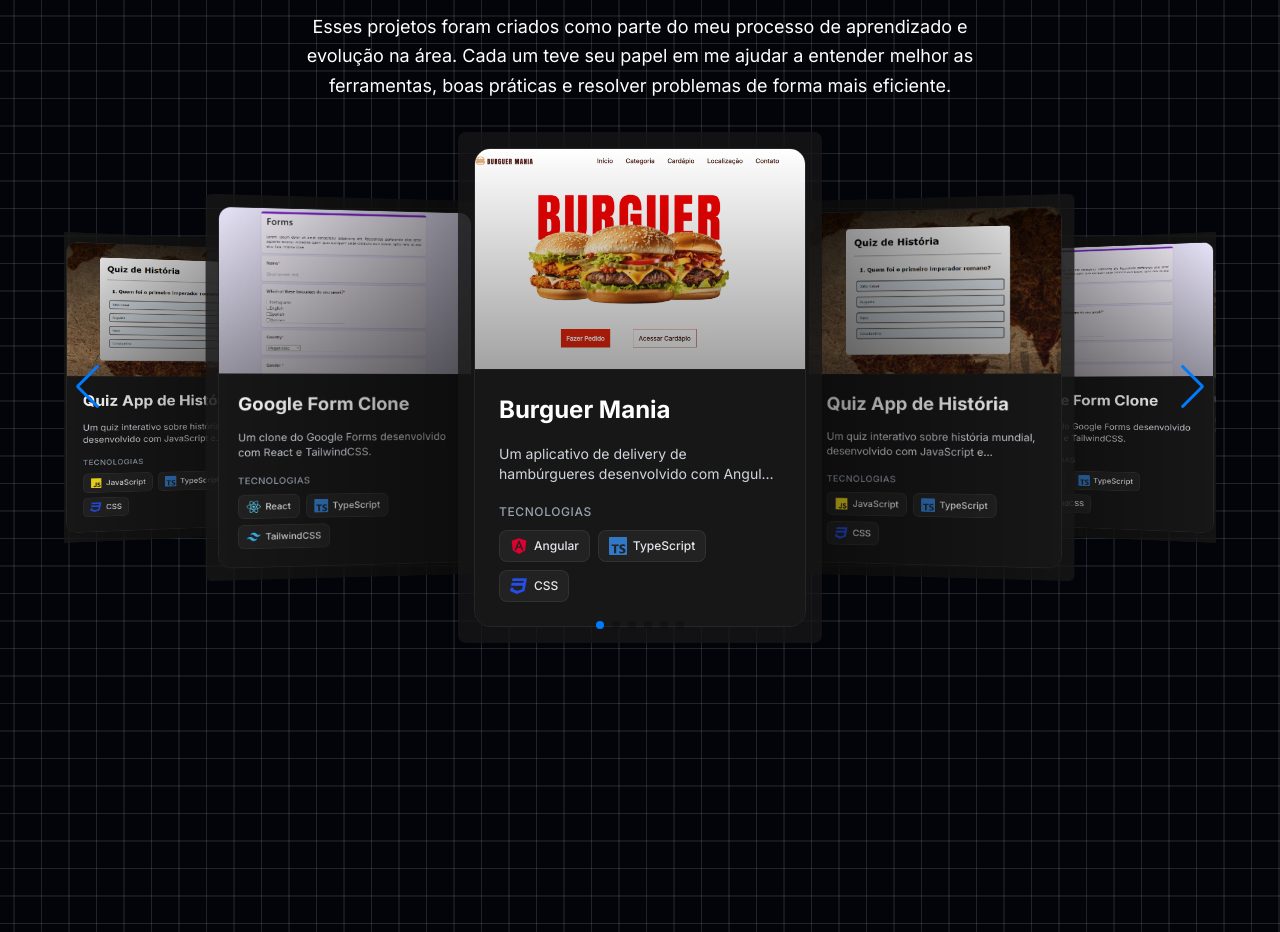
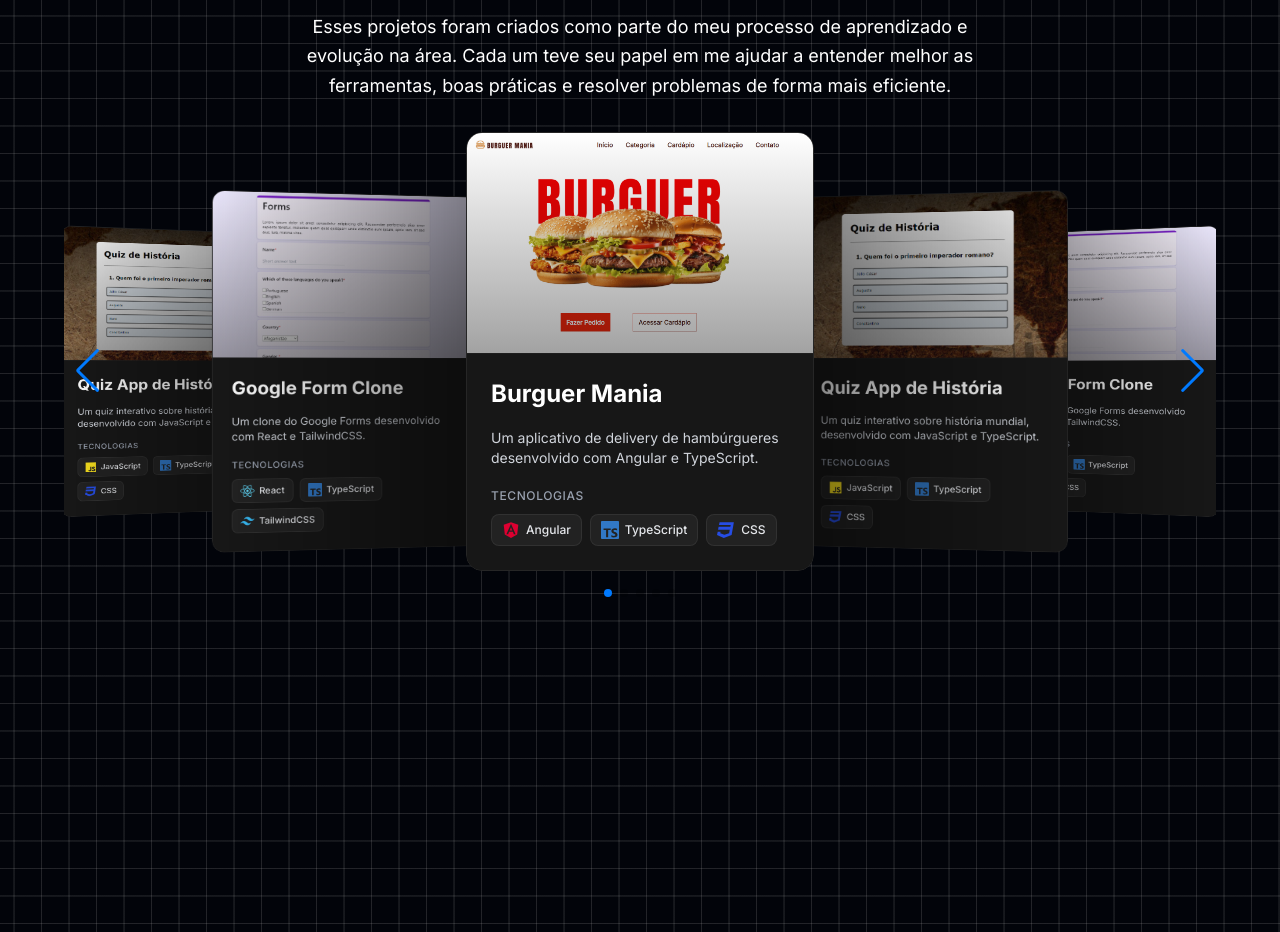
Before and after one commit to ssergiofeitosa/Portfolio, a React (Vite) app: page / in a window 1280 px wide. Shown: the part 960-1892 px from the top of the page. Built offline with nearby package versions, Linux system fonts and the light colour scheme.

Commit message:
fix:fixed resposivity issue with cards on smaller screens

```diff
--- a/src/components/Card.tsx
+++ b/src/components/Card.tsx
@@ -1,15 +1,22 @@
-import { FaAngular, FaReact, FaCss3, FaJs, FaGithub, FaExternalLinkAlt } from "react-icons/fa"
-import { SiTypescript, SiTailwindcss } from "react-icons/si"
-import type { JSX } from "react"
+import {
+  FaAngular,
+  FaReact,
+  FaCss3,
+  FaJs,
+  FaGithub,
+  FaExternalLinkAlt,
+} from "react-icons/fa";
+import { SiTypescript, SiTailwindcss } from "react-icons/si";
+import type { JSX } from "react";
 
 interface Project {
-  id: string
-  image: string
-  title: string
-  technologies: string[]
-  description: string
-  link: string
-  site: string
+  id: string;
+  image: string;
+  title: string;
+  technologies: string[];
+  description: string;
+  link: string;
+  site: string;
 }
 
 const technologyIcons: { [key: string]: JSX.Element } = {
@@ -19,10 +26,10 @@
   JavaScript: <FaJs className="text-[#f7df1e]" />,
   CSS: <FaCss3 className="text-[#264de4]" />,
   TailwindCSS: <SiTailwindcss className="text-[#38bdf8]" />,
-}
+};
 
 interface CardProps {
-  project: Project
+  project: Project;
 }
 
 const Card = ({ project }: CardProps) => {
@@ -31,16 +38,16 @@
       <div className="w-full h-full flex items-center justify-center rounded-2xl bg-neutral-900 border border-neutral-800 p-6">
         <p className="text-gray-400">Project data unavailable</p>
       </div>
-    )
+    );
   }
 
   return (
-    <div className="relative w-full h-full flex flex-col rounded-2xl overflow-hidden group transition-all duration-300 hover:scale-[1.02] hover:shadow-2xl">
-      {/* efeito bordar hover */}
+    <div className="relative w-full max-w-[320px] sm:max-w-[400px] h-full flex flex-col rounded-2xl overflow-hidden group transition-all duration-300 hover:scale-[1.02] hover:shadow-2xl mx-auto">
+      {/* efeito borda hover */}
       <div className="absolute inset-0 rounded-2xl p-[1.5px] bg-gradient-to-b from-rose-500 to-rose-500 opacity-0 group-hover:opacity-90 transition-opacity duration-200 z-0 blur-[0.5px]" />
 
-      {/* con tainer do card */}
-      <div className="relative z-10 flex flex-col h-full bg-neutral-900/95  rounded-2xl overflow-hidden border border-neutral-800">
+      {/* container do card */}
+      <div className="relative z-10 flex flex-col h-full bg-neutral-900/95 rounded-2xl overflow-hidden border border-neutral-800">
         {/* Image */}
         <div className="relative h-[200px] md:h-[220px] overflow-hidden">
           <div className="absolute inset-0 bg-gradient-to-t from-neutral-900 to-transparent opacity-40 z-10 group-hover:opacity-60 transition-all" />
@@ -57,7 +64,7 @@
               href={project.link}
               target="_blank"
               rel="noopener noreferrer"
-              className="bg-neutral-900/70  text-rose-400 p-3.5 rounded-full hover:bg-rose-500 hover:text-white transition-all duration-300 shadow-lg"
+              className="bg-neutral-900/70 text-rose-400 p-3.5 rounded-full hover:bg-rose-500 hover:text-white transition-all duration-300 shadow-lg"
               aria-label="View GitHub repository"
             >
               <FaGithub size={20} />
@@ -74,7 +81,7 @@
           </div>
         </div>
 
-        {/* conteudo de texto */}
+        {/* conteúdo de texto */}
         <div className="flex-grow flex flex-col p-6 bg-neutral-900 border-t border-neutral-800/50">
           <div className="mb-3">
             <h3 className="text-xl md:text-2xl font-bold text-white inline-block">
@@ -83,12 +90,14 @@
             </h3>
           </div>
 
-          <p className="text-sm text-gray-300 mb-5 line-clamp-2 flex-grow">
+          <p className="text-sm text-gray-300 mb-5 line-clamp-2">
             {project.description}
           </p>
 
           <div className="mt-auto">
-            <h4 className="text-xs uppercase tracking-wider text-gray-400 mb-2.5 font-medium">Tecnologias</h4>
+            <h4 className="text-xs uppercase tracking-wider text-gray-400 mb-2.5 font-medium">
+              Tecnologias
+            </h4>
             <div className="flex flex-wrap gap-2">
               {project.technologies.map((tech) => (
                 <span
@@ -104,7 +113,7 @@
         </div>
       </div>
     </div>
-  )
-}
+  );
+};
 
-export default Card
+export default Card;
--- a/src/components/swiper/Swiper.tsx
+++ b/src/components/swiper/Swiper.tsx
@@ -48,16 +48,6 @@
     },
     {
       id: "item-4",
-      image: "/burguermania.png",
-      title: "Burguer Mania",
-      technologies: ["Angular", "TypeScript", "CSS"],
-      description:
-        "Um aplicativo de delivery de hambúrgueres desenvolvido com Angular e TypeScript.",
-      link: "https://github.com/ssergiofeitosa/Projeto-Restic---Burguer-Mania.git",
-      site: "",
-    },
-    {
-      id: "item-5",
       image: "/quiz.png",
       title: "Quiz App de História",
       technologies: ["JavaScript", "TypeScript", "CSS"],
@@ -67,7 +57,7 @@
       site: "https://projeto-restic-quiz-historia.vercel.app",
     },
     {
-      id: "item-6",
+      id: "item-5",
       image: "/googleformclone.png",
       title: "Google Form Clone",
       technologies: ["React", "TypeScript", "TailwindCSS"],
@@ -83,8 +73,8 @@
       id="projects"
       className="flex h-full w-full items-center justify-center pt-20 px-4 bg-transparent"
     >
-      <div className="w-full max-w-6xl flex flex-col items-center ">
-        <div className="container mx-auto text-center mb-8 w-[85%] lg:w-[70%] ">
+      <div className="w-full max-w-6xl flex flex-col items-center">
+        <div className="container mx-auto text-center mb-8 w-[85%] lg:w-[70%]">
           <h2 className="text-white text-5xl md:text-4xl lg:text-5xl font-bold items-center mb-2">
             Projetos
           </h2>
@@ -97,6 +87,7 @@
             de forma mais eficiente.
           </p>
         </div>
+
         <Swiper
           modules={[Navigation, Pagination, Scrollbar, A11y, EffectCoverflow]}
           effect="coverflow"
@@ -115,6 +106,7 @@
           navigation
           pagination={{ clickable: true }}
           breakpoints={{
+            0: { slidesPerView: 1 },
             640: { slidesPerView: 1 },
             768: { slidesPerView: 2 },
             1024: { slidesPerView: 3 },
@@ -122,10 +114,8 @@
           className="w-full h-full"
         >
           {projects.map((project) => (
-            <SwiperSlide key={project.id}>
-              <div className="p-4 h-full bg-neutral-900/80 rounded-lg shadow-xs  ">
-                <Card project={project} />
-              </div>
+            <SwiperSlide key={project.id} className="flex justify-center px-2">
+              <Card project={project} />
             </SwiperSlide>
           ))}
         </Swiper>
@@ -133,4 +123,5 @@
     </div>
   );
 };
+
 export default Swiperr;
```
